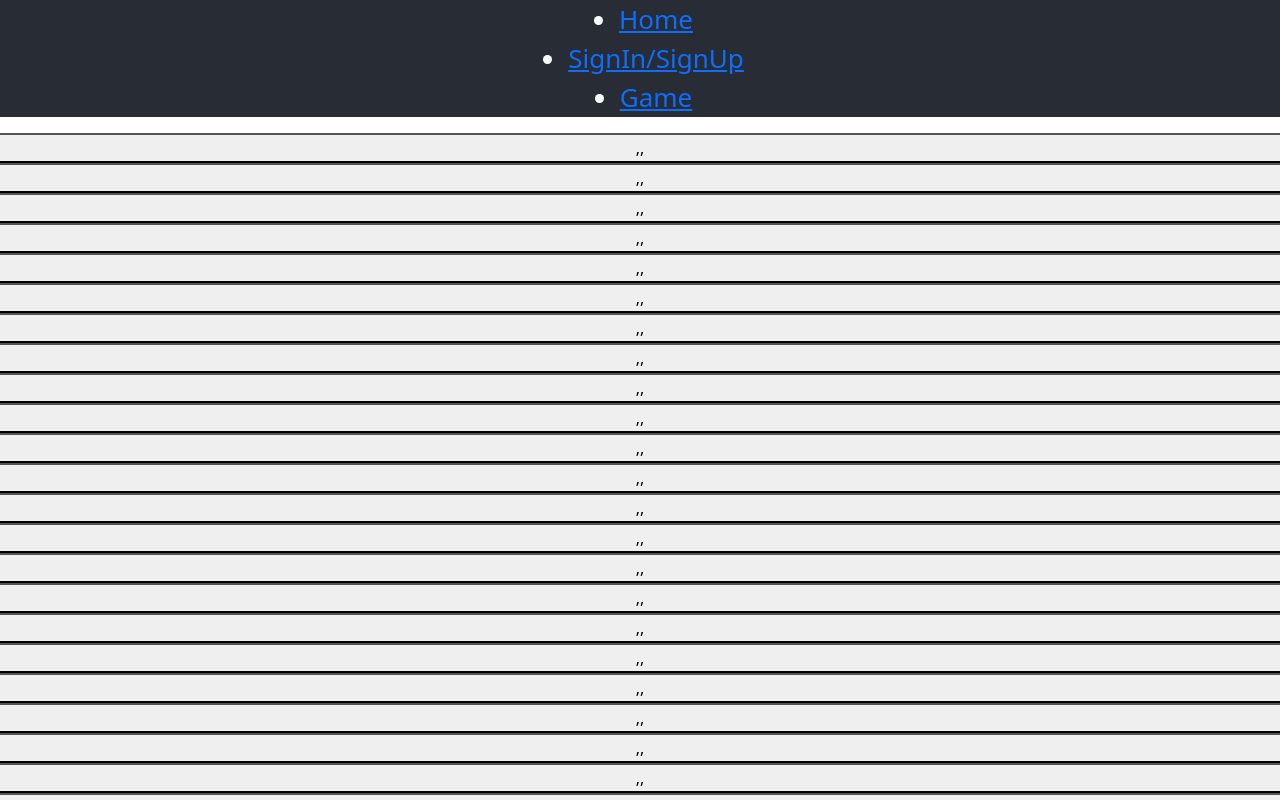
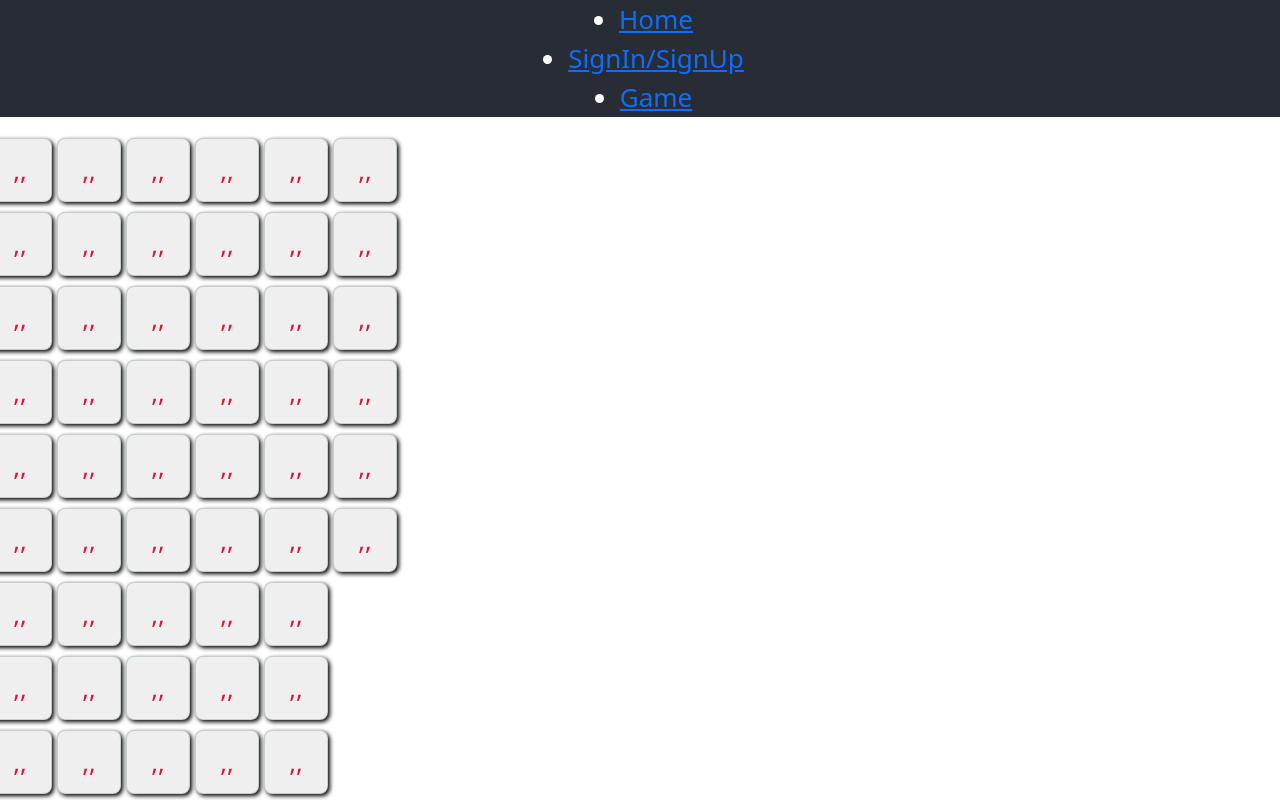
Before and after one commit to allenwang2333/bruin-o-bruin, a React (Create React App) app in the folder bruin-o-bruin/: page /game in a window 1280 px wide. Shown: the top 800 px of the page. Built offline with nearby package versions, Linux system fonts and the light colour scheme.

Commit message:
Made changes to gamePlay.css so that blocks can be shown correctly.

```diff
--- a/bruin-o-bruin/src/gamePlay/block.js
+++ b/bruin-o-bruin/src/gamePlay/block.js
@@ -27,6 +27,7 @@ class Block extends React.Component{
             /* intended to move the block from board to hand or vice versa if case of the undo feature*/
         )
     }
+
 }
 
 export default Block;
--- a/bruin-o-bruin/src/gamePlay/gamePlay.css
+++ b/bruin-o-bruin/src/gamePlay/gamePlay.css
@@ -3,20 +3,6 @@
     border: 2px solid black;
     height: 500px;
     border-radius: 9px;
-}
-
-.Block{
-    pointer-events: auto;
-    border-radius: 8px;
-    width: 48px;
-    height: 48px;
-    text-align: center;
-    font-size: 25px;
-    line-height: 50px;
-    box-shadow: 2px 2px 4px #000;
-    border: 1px solid #c2cbcbee;
-    cursor: pointer;
-    margin: 0px 5px 5px 0;
 }
 
 .Board{
@@ -29,3 +15,18 @@
     justify-content: center;
     margin-top: 10px;
 }
+
+.block{
+    pointer-events: auto;
+    border-radius: 8px;
+    width: 64px;
+    height: 64px;
+    text-align: center;
+    font-size: 25px;
+    color: crimson;
+    line-height: 50px;
+    box-shadow: 2px 2px 4px #000;
+    border: 1px solid #c2cbcbee;
+    cursor: pointer;
+    margin: 5px 5px 5px 0;
+}
```
